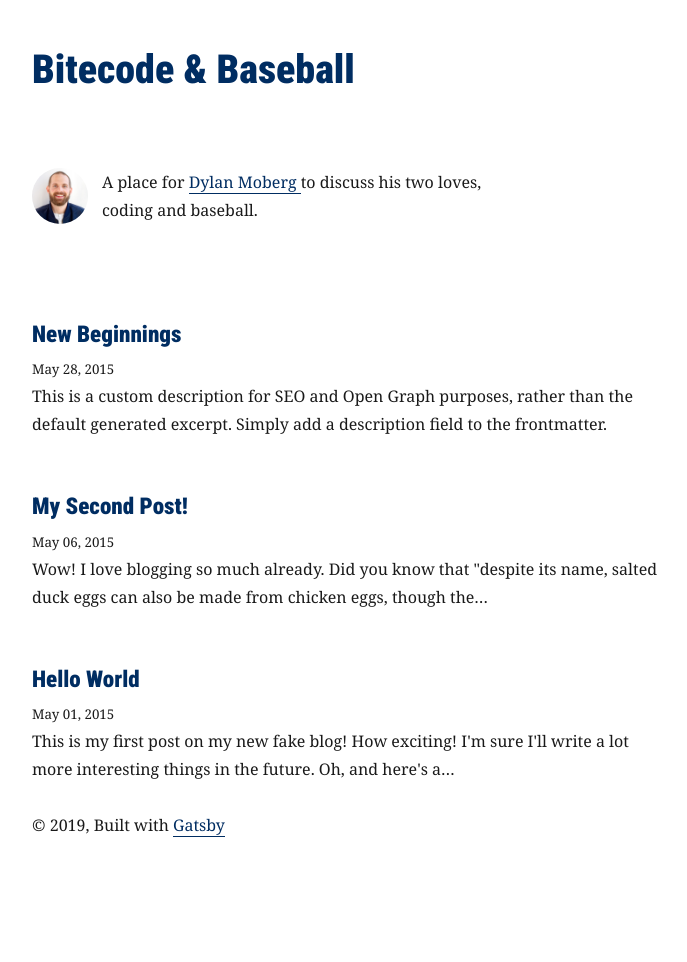
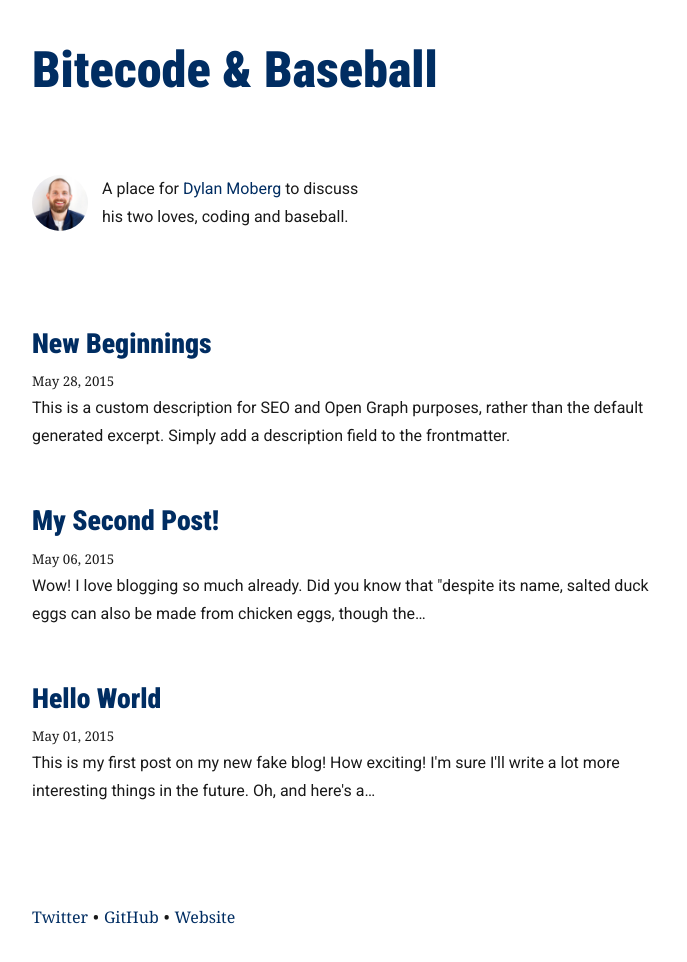
Before and after one commit to mobot11/blog, a Gatsby site: page / in a window 1280 px wide. Shown: the whole page, without its empty margins (293-980 px from the left). Before the commit the page ends 881 px from the top, so only its background shows below. Built offline with nearby package versions, Linux system fonts and the light colour scheme; Gatsby itself is replaced by a stand-in of ours; some packages are replaced by stand-ins of ours.

Commit message:
finish basic styles

```diff
--- a/src/components/bio.js
+++ b/src/components/bio.js
@@ -36,7 +36,7 @@ function Bio() {
               }}
               />
             <p>
-              A place for <a href={`https://twitter.com/${social.twitter}`}> { author } </a> to discuss his two loves, <br></br> coding and baseball.
+              A place for <a href={`https://twitter.com/${social.twitter}`}> { author } </a> to discuss <br></br> his two loves, coding and baseball.
               {` `}
 
             </p>
--- /dev/null
+++ b/src/components/footer.js
@@ -0,0 +1,24 @@
+import React from "react"
+
+import { rhythm } from "../utils/typography"
+
+class Footer extends React.Component {
+  render() {
+    return (
+      <footer
+        style={{
+          marginTop: rhythm(2.5),
+          paddingTop: rhythm(1),
+        }}
+      >
+        <div style={{ display: "flex" }}>
+        <a style={{ paddingRight: '5px' }} href="https://twitter.com/mobot11">Twitter</a> &bull;
+        <a style={{ padding: '0 5px' }} href="https://github.com/mobot11">GitHub</a> &bull;
+        <a style={{ paddingLeft: '5px' }} href="http://dylanmoberg.com">Website</a>
+        </div>
+      </footer>
+    )
+  }
+}
+
+export default Footer;
--- a/src/components/layout.js
+++ b/src/components/layout.js
@@ -1,4 +1,5 @@
 import React from "react"
+import Footer from "./footer"
 import { Link } from "gatsby"
 
 import { rhythm, scale } from "../utils/typography"
@@ -13,8 +14,8 @@ class Layout extends React.Component {
       header = (
         <h1
           style={{
-            ...scale(1),
-            marginBottom: rhythm(1),
+            ...scale(1.25),
+            marginBottom: rhythm(1.25),
             marginTop: 0,
           }}
         >
@@ -32,7 +33,7 @@ class Layout extends React.Component {
       )
     } else {
       header = (
-        <h3
+        <h2
           style={{
             fontFamily: `Roboto, sans-serif`,
             marginTop: 0,
@@ -48,7 +49,7 @@ class Layout extends React.Component {
           >
             {title}
           </Link>
-        </h3>
+        </h2>
       )
     }
     return (
@@ -71,11 +72,7 @@ class Layout extends React.Component {
           {header}
         </header>
         <main>{children}</main>
-        <footer>
-          © {new Date().getFullYear()}, Built with
-          {` `}
-          <a href="https://www.gatsbyjs.org">Gatsby</a>
-        </footer>
+        <Footer />
       </div>
     )
   }
--- a/src/pages/index.js
+++ b/src/pages/index.js
@@ -23,7 +23,7 @@ class BlogIndex extends React.Component {
           const title = node.frontmatter.title || node.fields.slug
           return (
             <div key={node.fields.slug}>
-              <h3
+              <h2
                 style={{
                   marginBottom: rhythm(1 / 4),
                 }}
@@ -31,7 +31,7 @@ class BlogIndex extends React.Component {
                 <Link style={{ boxShadow: `none` }} to={node.fields.slug}>
                   {title}
                 </Link>
-              </h3>
+              </h2>
               <small>{node.frontmatter.date}</small>
               <p
                 dangerouslySetInnerHTML={{
--- a/src/utils/typography.js
+++ b/src/utils/typography.js
@@ -7,11 +7,18 @@ Wordpress2016.overrideThemeStyles = () => {
       boxShadow: `none`,
     },
     "h1, h2, h3, h4, h5, h6" : {
-      fontFamily: `Roboto Condensed`,
+      fontFamily: `Roboto Condensed, sans-serif`,
       color: `#002D62`
     },
     "a" : {
-      color: `#002D62`
+      color: `#002D62`,
+      boxShadow: `none`
+    },
+    "a:hover" : {
+      textDecoration: 'underline'
+    },
+    "p": {
+      fontFamily: `Roboto, sans-serif`
     }
   }
 }
```
